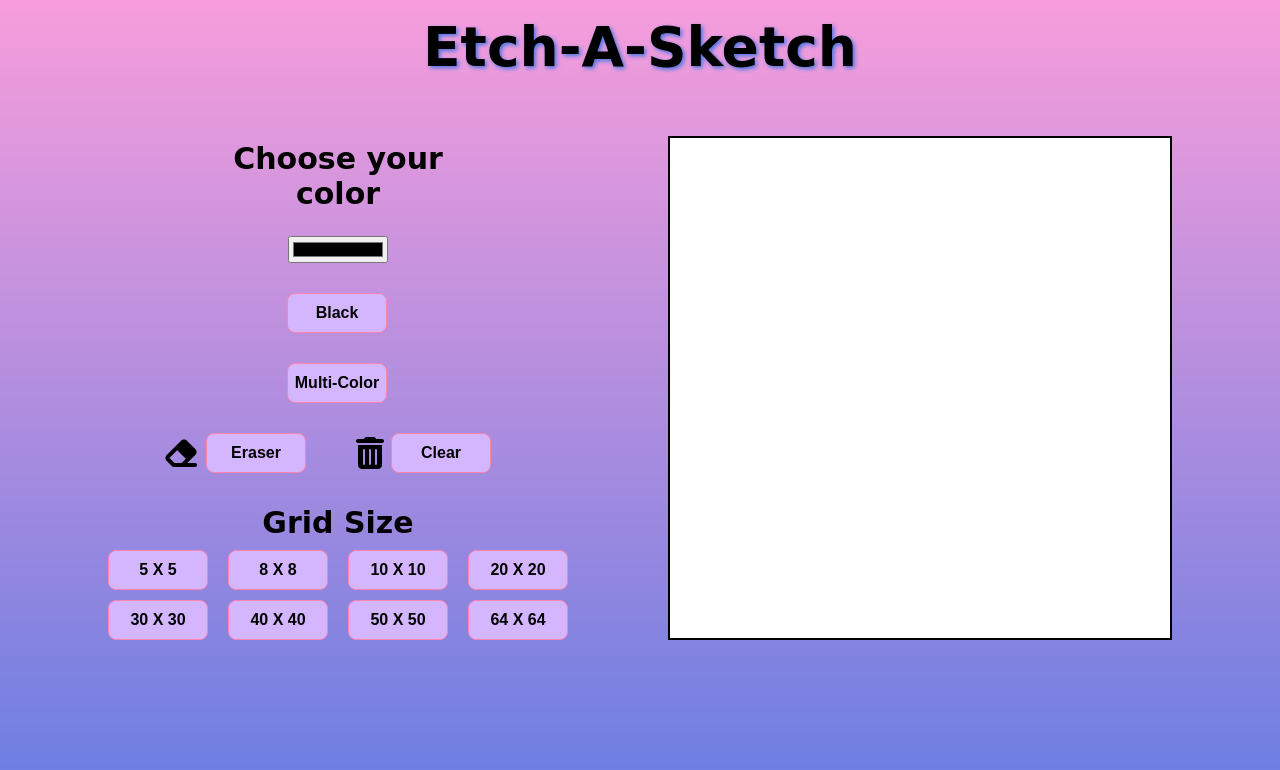
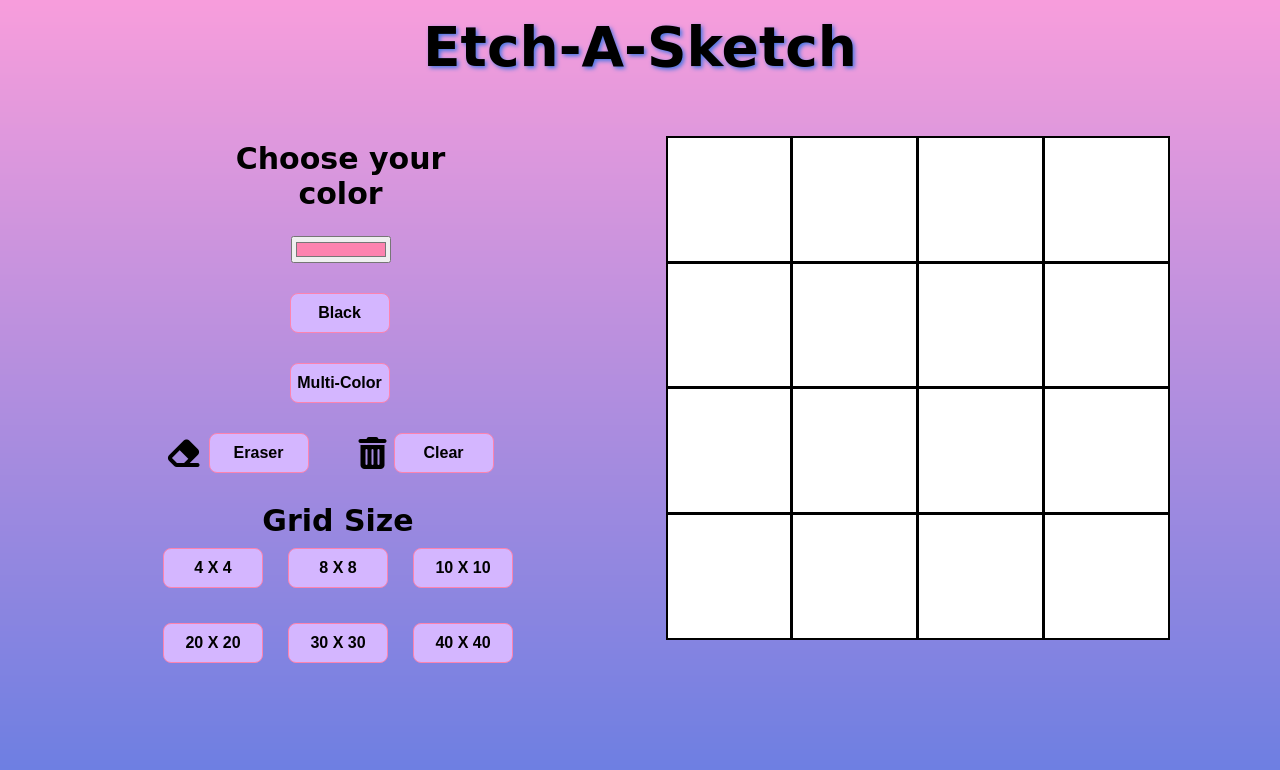
Before and after one commit to CassV22/EtchASketch, a plain HTML site: page index.html in a window 1280 px wide. Drawn offline with Linux system fonts and the light colour scheme; a web font is replaced by a local one.

Commit message:
Page format completed; buttons to change pixel size is working

```diff
--- a/index.html
+++ b/index.html
@@ -28,7 +28,7 @@
             <div class="color-container">
                 <h2>Choose your color</h2>
                 <div id="color-picker">
-                    <input type="color" id="color_choice">
+                    <input type="color" value="#FD83AF" id="color_choice">
                 </div>
 
                 <button class="color_black">Black</button>
@@ -44,15 +44,14 @@
 
             <div class="grid_change">
                 <h2 class="grid_title">Grid Size</h2>
-                <div class="grid-container">
-                    <button class="size_button">5 X 5</button>
-                    <button class="size_button">8 X 8</button>
-                    <button class="size_button">10 X 10</button>
-                    <button class="size_button">20 X 20</button>
-                    <button class="size_button">30 X 30</button>
-                    <button class="size_button">40 X 40</button>
-                    <button class="size_button">50 X 50</button>
-                    <button class="size_button">64 X 64</button>
+                <div class="button-container">
+                    <button class="size_button size4">4 X 4</button>
+                    <button class="size_button size8">8 X 8</button>
+                    <button class="size_button size10">10 X 10</button>
+                    <button class="size_button size20">20 X 20</button>
+                    <button class="size_button size30">30 X 30</button>
+                    <button class="size_button size40">40 X 40</button>
+
 
                 </div>
             </div>
@@ -61,10 +60,10 @@
 
 
 
-        <div id="canvas"></div>
+        <div id="canvas" class="grid-container"></div>
 
     </div>
-
+   <script src="script.js"></script>
 </body>
 
 
--- a/script.js
+++ b/script.js
@@ -0,0 +1,38 @@
+//gets grid element
+const gridContainer = document.getElementById("canvas");
+const buttons = document.querySelectorAll(".size_button");
+
+//function creates the grid
+function gridMaker(size = 4) {
+    gridContainer.style.setProperty('--size', size);
+
+    for(i=0; i< size * size; i++){
+        const div = document.createElement('div');
+        div.classList.add('pixel');
+        gridContainer.appendChild(div);
+    }
+
+}
+
+gridMaker(); //function call to set up default grid
+
+//function that adds event listeners to the buttons so that the size of the grid changes accordingly
+buttons.forEach(button => button.addEventListener('click', function() {
+    // resets the grid by removing the divs that were previously appended
+    gridContainer.innerHTML = ' ';
+
+    if (button.classList.contains("size4")) {
+        gridMaker(4);
+    } else if (button.classList.contains("size8")) {
+        gridMaker(8);
+    } else if (button.classList.contains("size10")) {
+        gridMaker(10);
+    } else if (button.classList.contains("size20")) {
+        gridMaker(20);
+    } else if (button.classList.contains("size30")) {
+        gridMaker(30);
+    } else if (button.classList.contains("size40")) {
+        gridMaker(40);
+    }
+
+}));
--- a/styles.css
+++ b/styles.css
@@ -95,11 +95,12 @@ button:hover {
 
 }
 
-.grid-container {
+.button-container {
     display: grid;
-    grid-template-columns: auto auto auto auto;
-    column-gap: 20px;
-    row-gap: 10px;
+    grid-template-columns: auto auto auto;
+    column-gap: 25px;
+    row-gap: 5px;
+    justify-content: center;
 }
 
 
@@ -108,9 +109,19 @@ button:hover {
 }
 
 #canvas {
+    --size: 4;
     width: 500px;
     height: 500px;
     border: 2px solid black;
     margin-top: 20px;
+    background-color: #000;
+    display: grid;
+    grid-template-columns: repeat(var(--size), 1fr);
+    grid-template-rows: repeat(var(--size), 1fr);
+    gap: 3px;
+}
+
+.pixel {
     background-color: #fff;
+
 }
```
